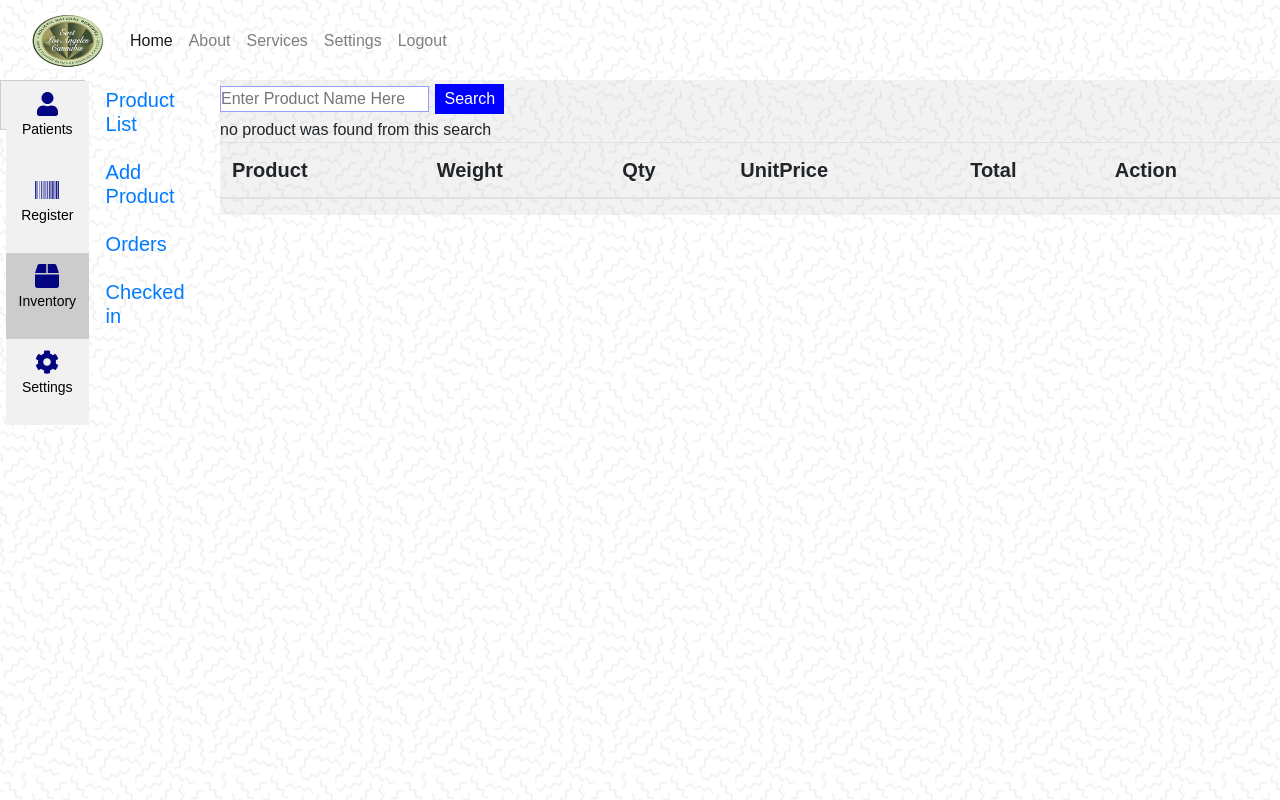
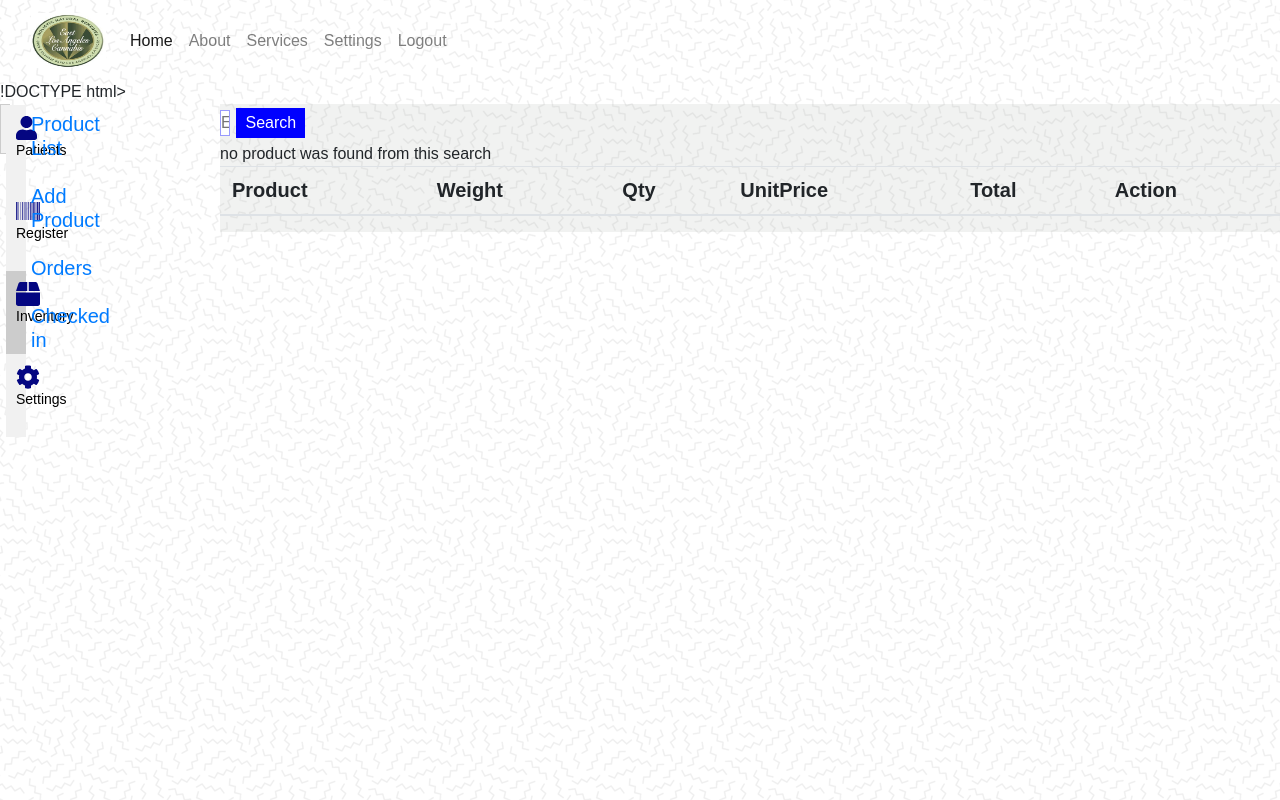
Before and after one commit to jquarress/pos, a PHP site: page /productlist2.php?searchinput2=1 in a window 1280 px wide. Run offline with PHP 8.4, Linux system fonts and the light colour scheme; data that the repository does not hold is empty; some libraries are stand-ins or nearby versions.

Commit message:
small changes

```diff
--- a/productlist2.php
+++ b/productlist2.php
@@ -1,4 +1,4 @@
-<!DOCTYPE html>
+!DOCTYPE html>
 <html lang="en">
 <head>
 	<meta charset="utf-8">
```
Also changed, not shown: editproduct.php (+0 -8 lines), newproduct.php (+1 -8 lines).
